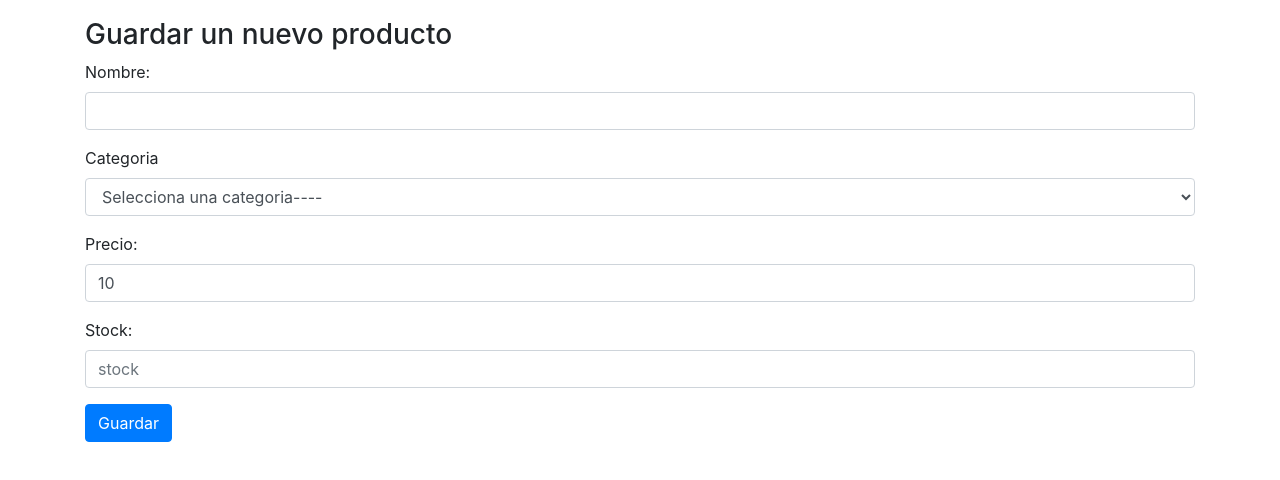
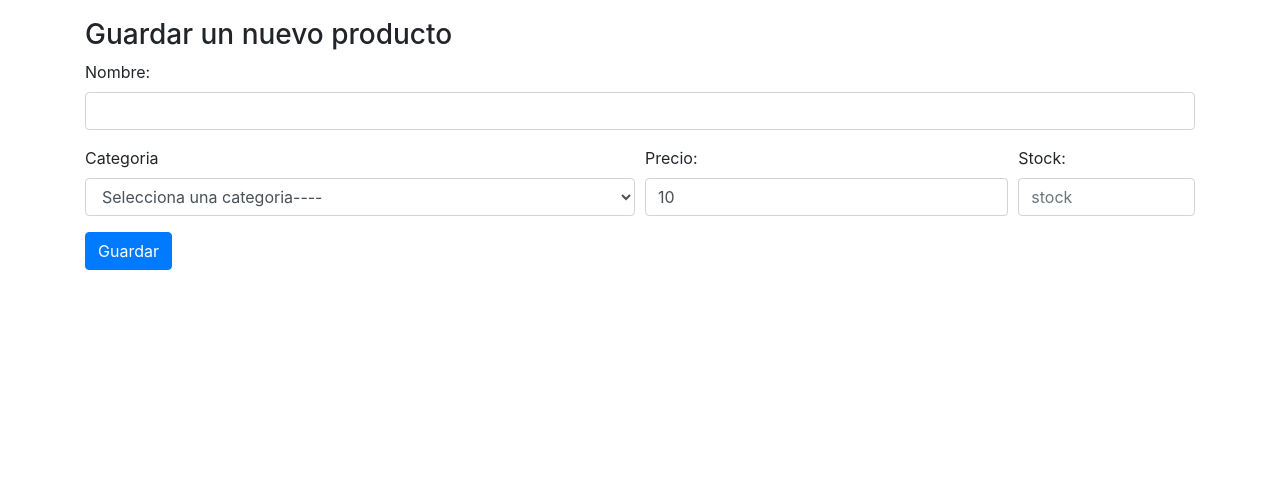
Before and after one commit to luisitomo/html_almacen, a plain HTML site: page views/productos/crear_productos.html in a window 1280 px wide. Shown: the part 62-542 px from the top of the page. Drawn offline with nearby package versions, Linux system fonts and the light colour scheme.

Commit message:
Grid formulario

```diff
--- a/views/productos/crear_productos.html
+++ b/views/productos/crear_productos.html
@@ -10,7 +10,7 @@
 <body>
 
     <nav class="navbar navbar-expand-lg navbar-light bg-light">
-        <a class="navbar-brand" href="#">Almacen 2</a>
+        <a class="navbar-brand" href="../../index.html">Almacen 2</a>
         <button class="navbar-toggler" type="button" data-toggle="collapse" data-target="#navbarSupportedContent" aria-controls="navbarSupportedContent" aria-expanded="false" aria-label="Toggle navigation">
           <span class="navbar-toggler-icon"></span>
         </button>
@@ -37,12 +37,15 @@
 
         <form action="lista.html" method="POST">
 
+            <div class="for-row">
                 <div class="form-group">
                     <label for="nombre">Nombre:</label>
                     <input type="text" name="nombre" class="form-control">
                 </div>
+            </div>
 
-            <div class="form-group">
+            <div class="form-row">
+                <div class="form-group col-md-6">
                     <label for="categoria">Categoria</label>
                     <select class="form-control"name="categoria">
                         <option value="">Selecciona una categoria----</option>
@@ -53,17 +56,20 @@
                 </div>
 
 
-            <div class="form-group">
+                <div class="form-group col-md-4">
                     <label for="precio">Precio:</label>
                     <input class="form-control" type="text" name="precio" value="10">
 
                 </div>
 
 
-            <div class="form-group">
+                <div class="form-group col-md-2">
                     <label for="precio">Stock:</label>
                     <input class="form-control" type="number" name="stock" placeholder="stock">
             </div>
+            </div>
+
+
 
             <button type="submit" class="btn btn-primary">Guardar</button>
 
```
Also changed, not shown: index.html (+3 -0 lines). Lines whose indentation alone changed are shown as unchanged.
